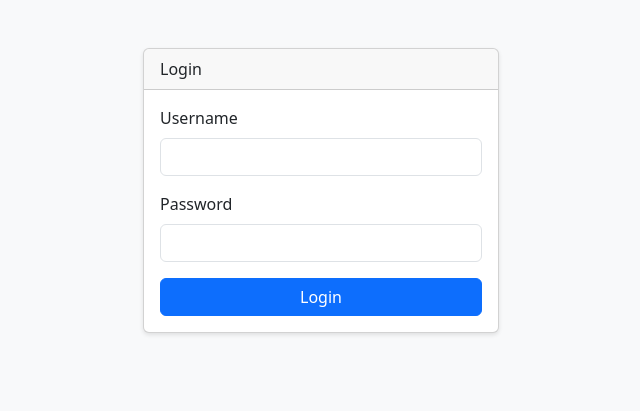
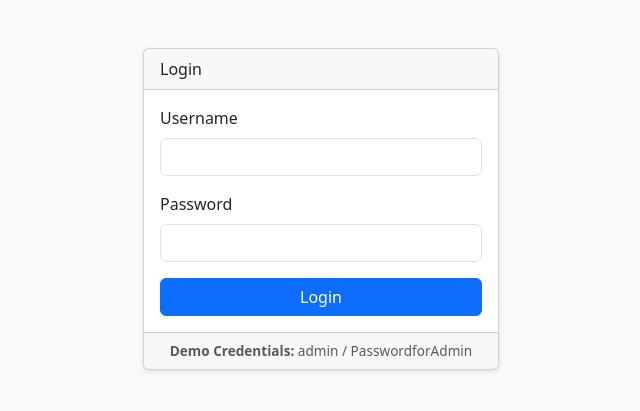
Before and after one commit to Sasaank79/Inventory-Management-System, a Flask app: page / in a window 1280 px wide. Shown: the top 411 px of the page, without its empty margins (319-959 px from the left). Run offline with Flask 3, Linux system fonts and the light colour scheme.

Commit message:
docs: Add demo credentials for easy testing

```diff
--- a/app/templates/login.html
+++ b/app/templates/login.html
@@ -18,6 +18,9 @@
                     <button type="submit" class="btn btn-primary w-100">Login</button>
                 </form>
                 <div id="error" class="text-danger mt-2" style="display:none;"></div>
+            </div>
+            <div class="card-footer text-muted text-center" style="font-size: 0.85rem;">
+                <strong>Demo Credentials:</strong> admin / PasswordforAdmin
             </div>
         </div>
     </div>
```
Also changed, not shown: README.md.
